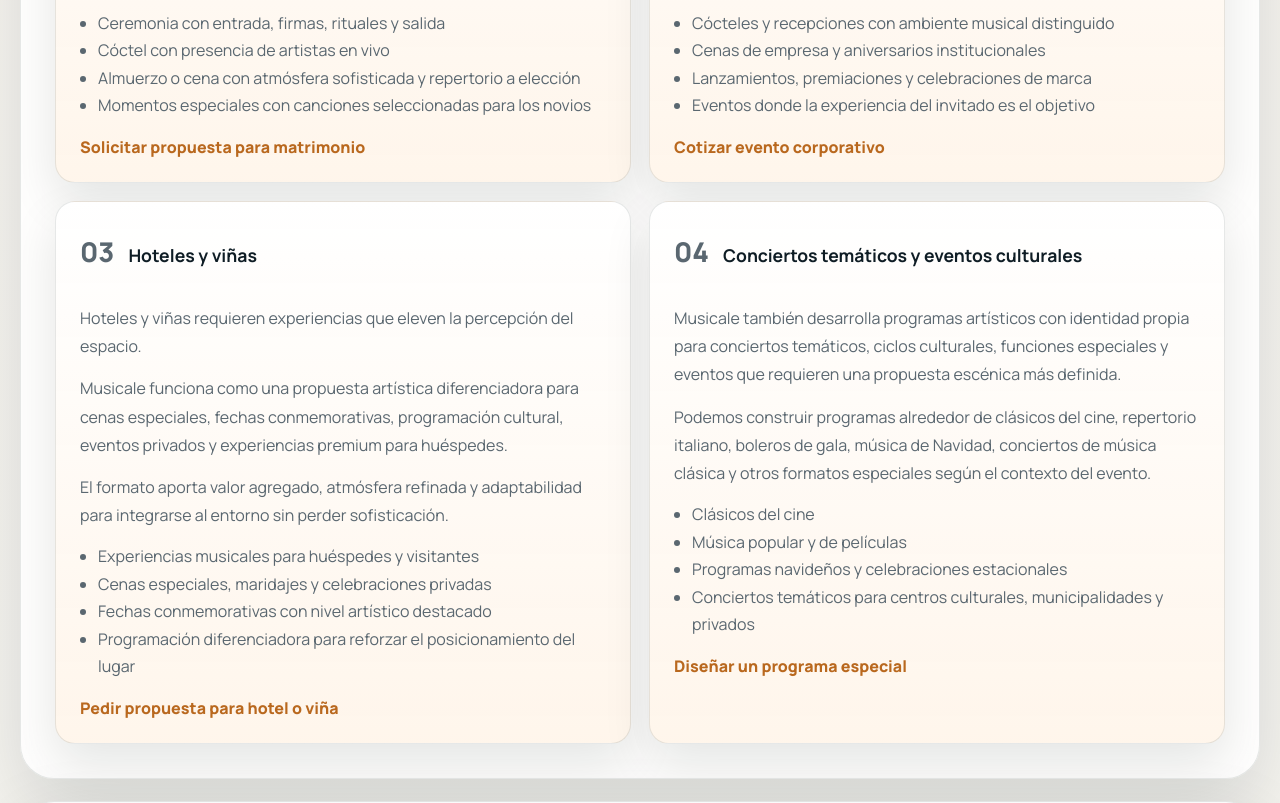
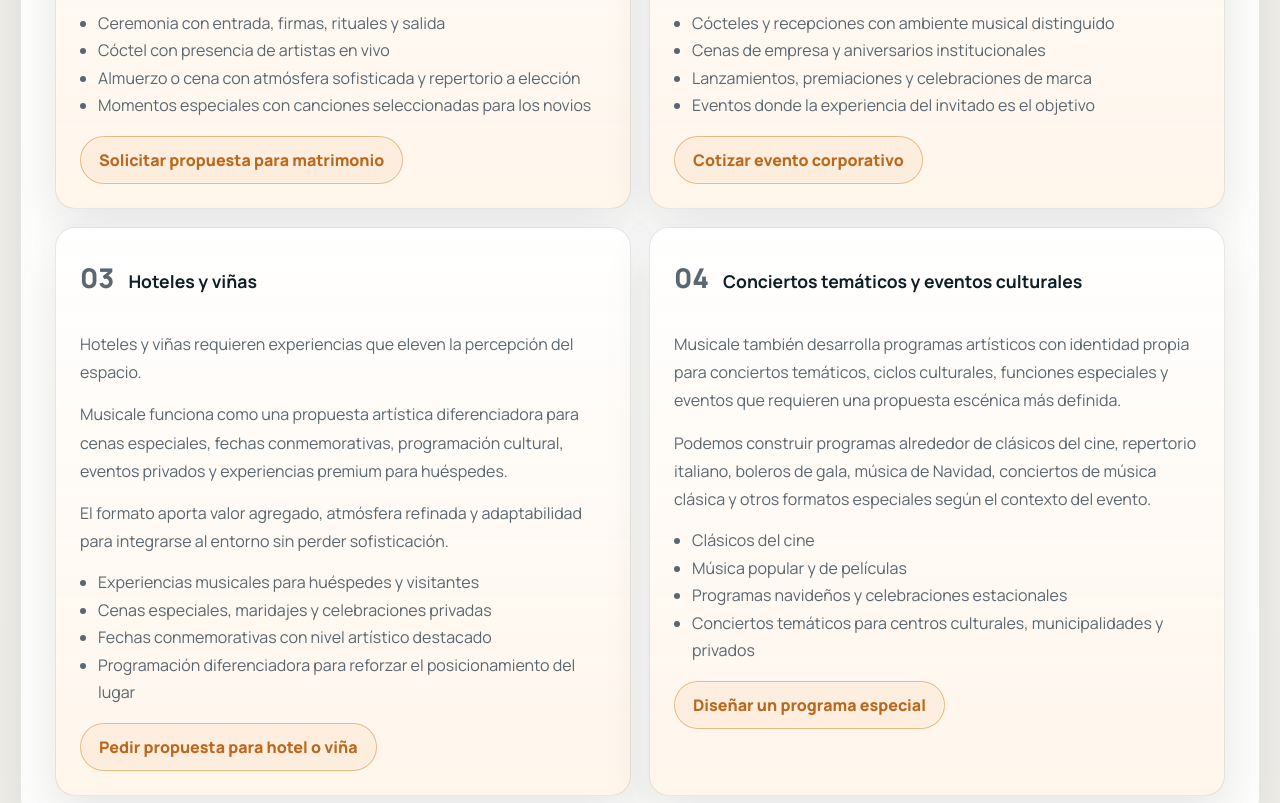
Before and after one commit to antireno11-wq/musicale, a plain HTML site: page index.html in a window 1280 px wide. Shown: the part 4480-5283 px from the top of the page. Drawn offline with nearby package versions, Linux system fonts and the light colour scheme.

Commit message:
Style service CTAs as branded outline buttons

```diff
--- a/index.html
+++ b/index.html
@@ -323,7 +323,7 @@
               <li>Almuerzo o cena con atmósfera sofisticada y repertorio a elección</li>
               <li>Momentos especiales con canciones seleccionadas para los novios</li>
             </ul>
-            <a class="text-link" href="#contacto" data-prefill="Matrimonio">Solicitar propuesta para matrimonio</a>
+            <a class="text-link service-link" href="#contacto" data-prefill="Matrimonio">Solicitar propuesta para matrimonio</a>
           </article>
 
           <article class="service-card-large" data-reveal>
@@ -346,7 +346,7 @@
               <li>Lanzamientos, premiaciones y celebraciones de marca</li>
               <li>Eventos donde la experiencia del invitado es el objetivo</li>
             </ul>
-            <a class="text-link" href="#contacto" data-prefill="Evento corporativo">Cotizar evento corporativo</a>
+            <a class="text-link service-link" href="#contacto" data-prefill="Evento corporativo">Cotizar evento corporativo</a>
           </article>
 
           <article class="service-card-large" data-reveal>
@@ -369,7 +369,7 @@
               <li>Fechas conmemorativas con nivel artístico destacado</li>
               <li>Programación diferenciadora para reforzar el posicionamiento del lugar</li>
             </ul>
-            <a class="text-link" href="#contacto" data-prefill="Hotel o viña">Pedir propuesta para hotel o viña</a>
+            <a class="text-link service-link" href="#contacto" data-prefill="Hotel o viña">Pedir propuesta para hotel o viña</a>
           </article>
 
           <article class="service-card-large" data-reveal>
@@ -391,7 +391,7 @@
               <li>Programas navideños y celebraciones estacionales</li>
               <li>Conciertos temáticos para centros culturales, municipalidades y privados</li>
             </ul>
-            <a class="text-link" href="#contacto" data-prefill="Concierto temático o evento cultural">Diseñar un programa especial</a>
+            <a class="text-link service-link" href="#contacto" data-prefill="Concierto temático o evento cultural">Diseñar un programa especial</a>
           </article>
         </div>
       </section>
--- a/styles.css
+++ b/styles.css
@@ -640,6 +640,35 @@
   font-weight: 800;
 }
 
+.service-link {
+  align-items: center;
+  justify-content: center;
+  min-height: 48px;
+  padding: 0 18px;
+  border-radius: 999px;
+  border: 1px solid rgba(220, 139, 51, 0.55);
+  background: rgba(220, 139, 51, 0.08);
+  color: var(--brand-accent);
+  box-shadow: inset 0 0 0 1px rgba(255, 255, 255, 0.42);
+  transition:
+    transform 180ms ease,
+    background-color 180ms ease,
+    border-color 180ms ease,
+    color 180ms ease,
+    box-shadow 180ms ease;
+}
+
+.service-link:hover,
+.service-link:focus-visible {
+  transform: translateY(-1px);
+  background: linear-gradient(135deg, rgba(220, 139, 51, 0.16), rgba(242, 178, 94, 0.18));
+  border-color: rgba(220, 139, 51, 0.82);
+  color: #8f4e17;
+  box-shadow:
+    0 12px 24px rgba(220, 139, 51, 0.14),
+    inset 0 0 0 1px rgba(255, 255, 255, 0.6);
+}
+
 .text-link-placeholder {
   opacity: 0.8;
   cursor: default;
```
